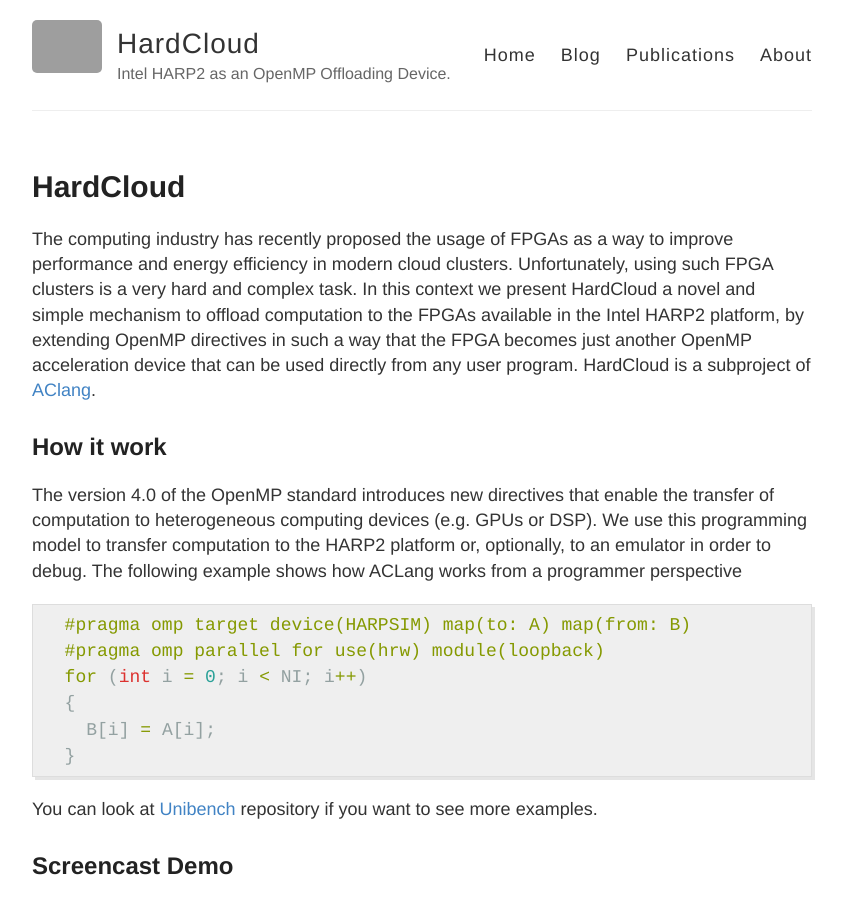
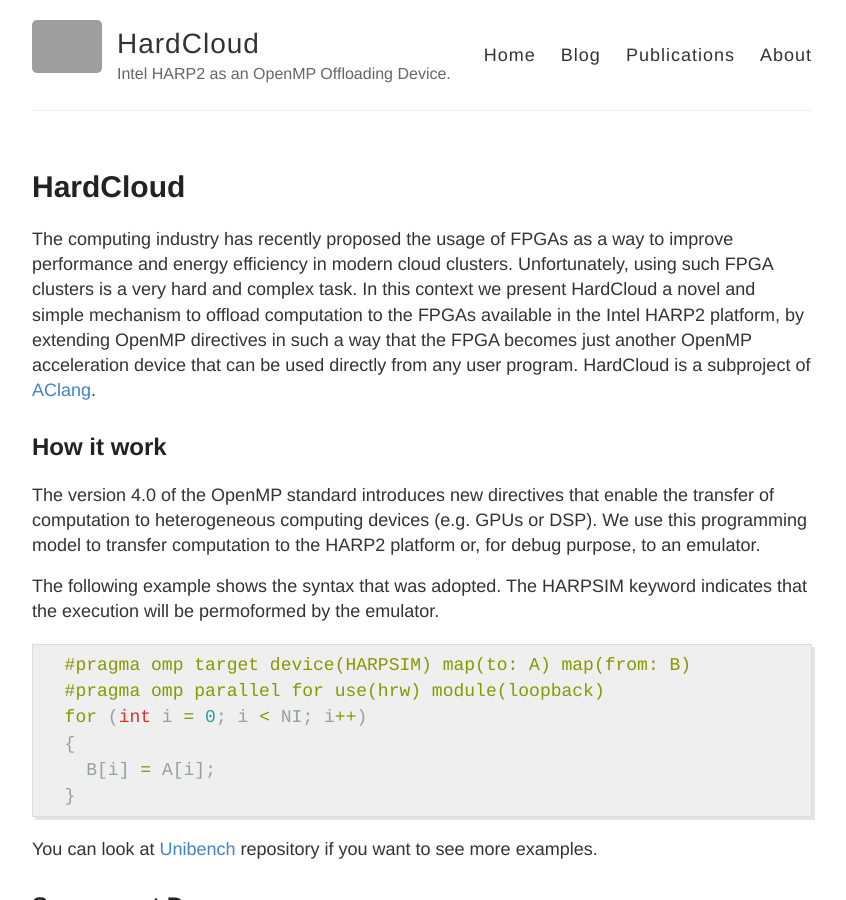
Before and after one commit to ramonn76/HardCloud, a Jekyll site: the page built from index.md, in a window 1280 px wide and 900 px high. Shown: the whole window, without its empty margins (218-1064 px from the left). Built offline with Jekyll 4.4.1, drawn with Linux system fonts in a browser that asks for light colours; grey boxes are pictures that could not be loaded.

Commit message:
Update index.md

```diff
--- a/index.md
+++ b/index.md
@@ -11,8 +11,10 @@ The computing industry has recently proposed the usage of  FPGAs as a way to imp
 The version 4.0 of the  OpenMP standard introduces new directives that
 enable the transfer of  computation to heterogeneous computing devices
 (e.g.  GPUs  or  DSP).  We  use this  programming  model  to  transfer
-computation to the HARP2 platform or, optionally, to an emulator in order to debug.
-The following example shows how ACLang works from a programmer perspective
+computation to the HARP2 platform or, for debug purpose, to an emulator.
+
+The following example shows the syntax that was adopted. The HARPSIM keyword indicates that the execution will be
+permoformed by the emulator.
 
 {% highlight C %}
 
```
